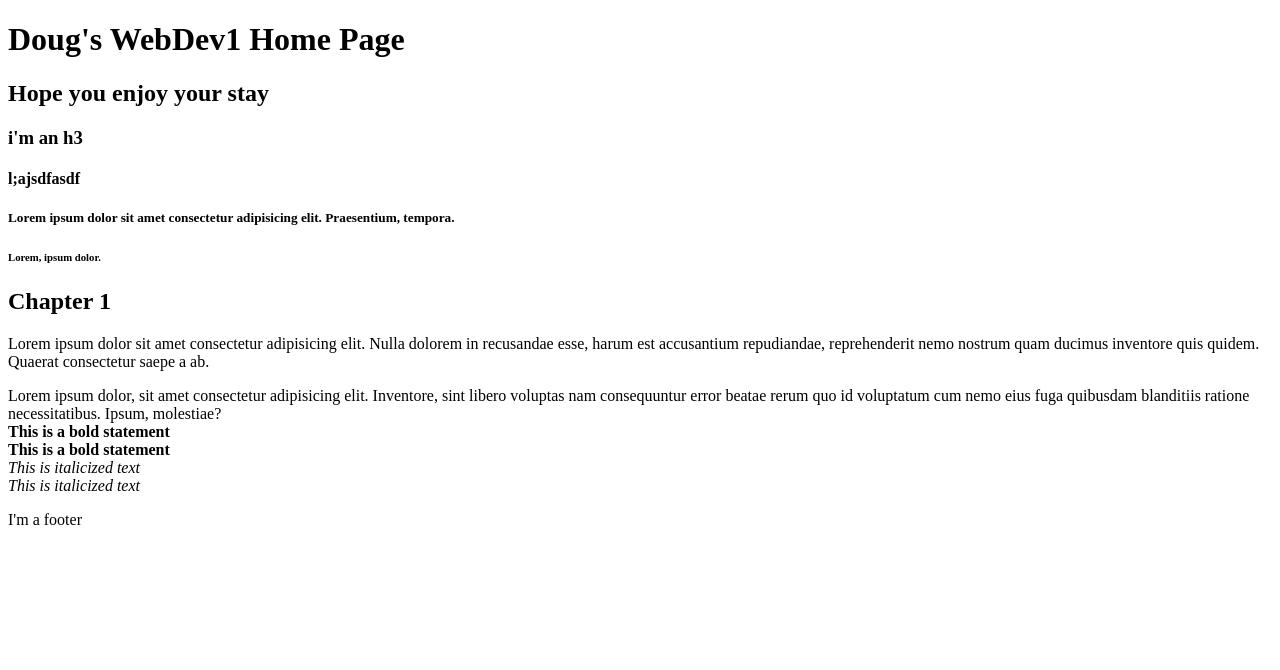
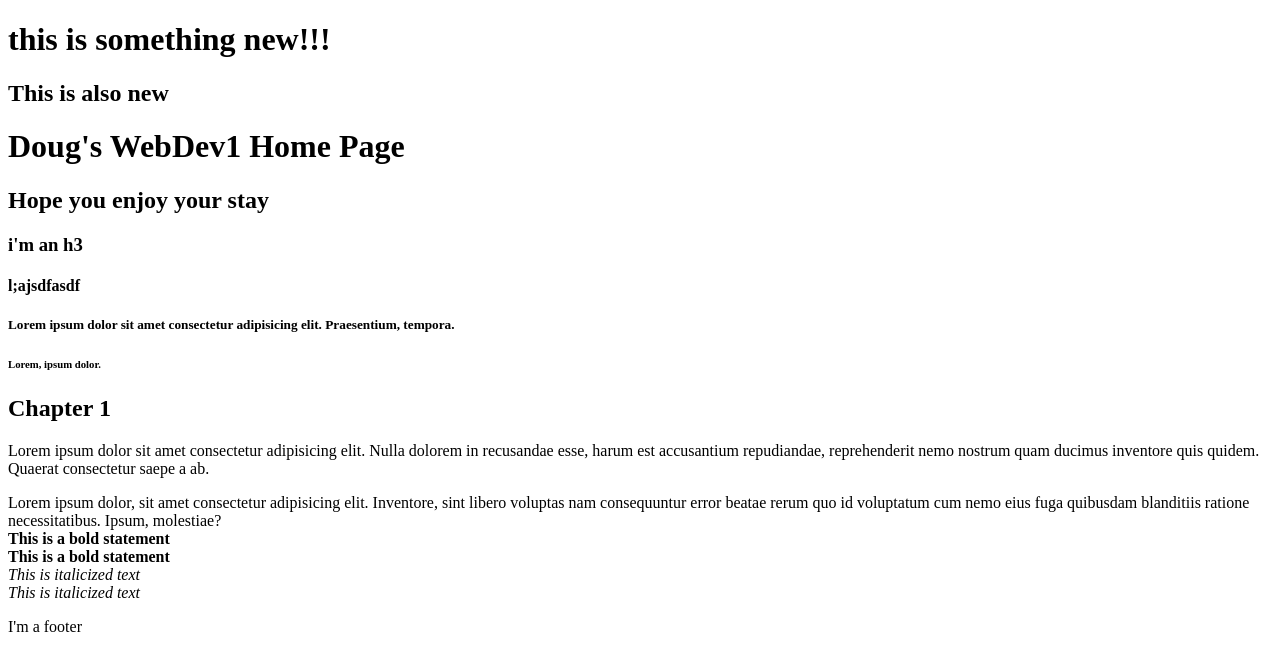
Before and after one commit to dougrosman/webdev1-sp22, a plain HTML site: page index.html in a window 1280 px wide. Drawn offline with Linux system fonts and the light colour scheme.

Commit message:
update stuff

```diff
--- a/index.html
+++ b/index.html
@@ -7,6 +7,8 @@
     <title>Doug's WebDev1 Homepage</title>
 </head>
 <body>
+    <h1>this is something new!!!</h1>
+    <h2>This is also new</h2>
     <header>
         <h1>Doug's WebDev1 Home Page</h1>
         <h2>Hope you enjoy your stay</h2>
```
